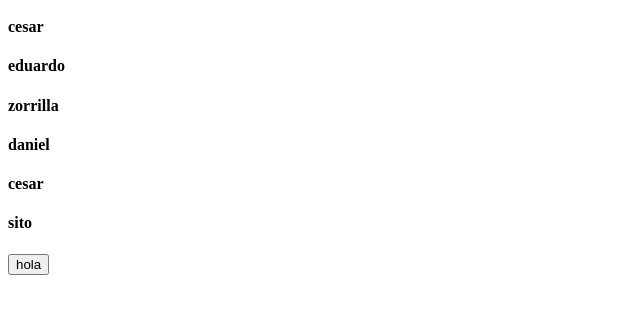
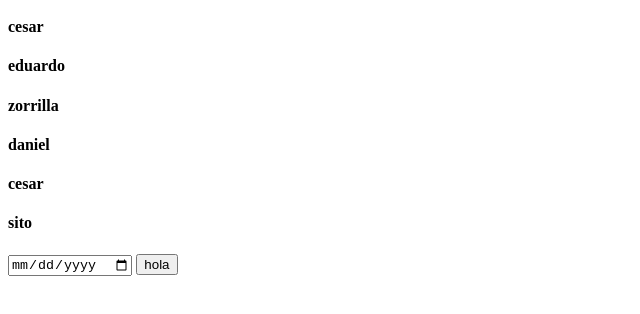
Before and after one commit to CesarEZ/HelloGit, a plain HTML site: page index.html in a window 1280 px wide. Shown: the part 104-418 px from the top of the page, without its empty margins (0-640 px from the left). Drawn offline with Linux system fonts and the light colour scheme.

Commit message:
se implemento un input tipo date

```diff
--- a/index.html
+++ b/index.html
@@ -33,7 +33,7 @@
             <div>
                 <h4>sito</h4>
             </div>
-
+            <input type="date" name="dirthdate" id="dirthdate">
     		<input type="button" value="hola">
     	</tr>
     </form>
```
